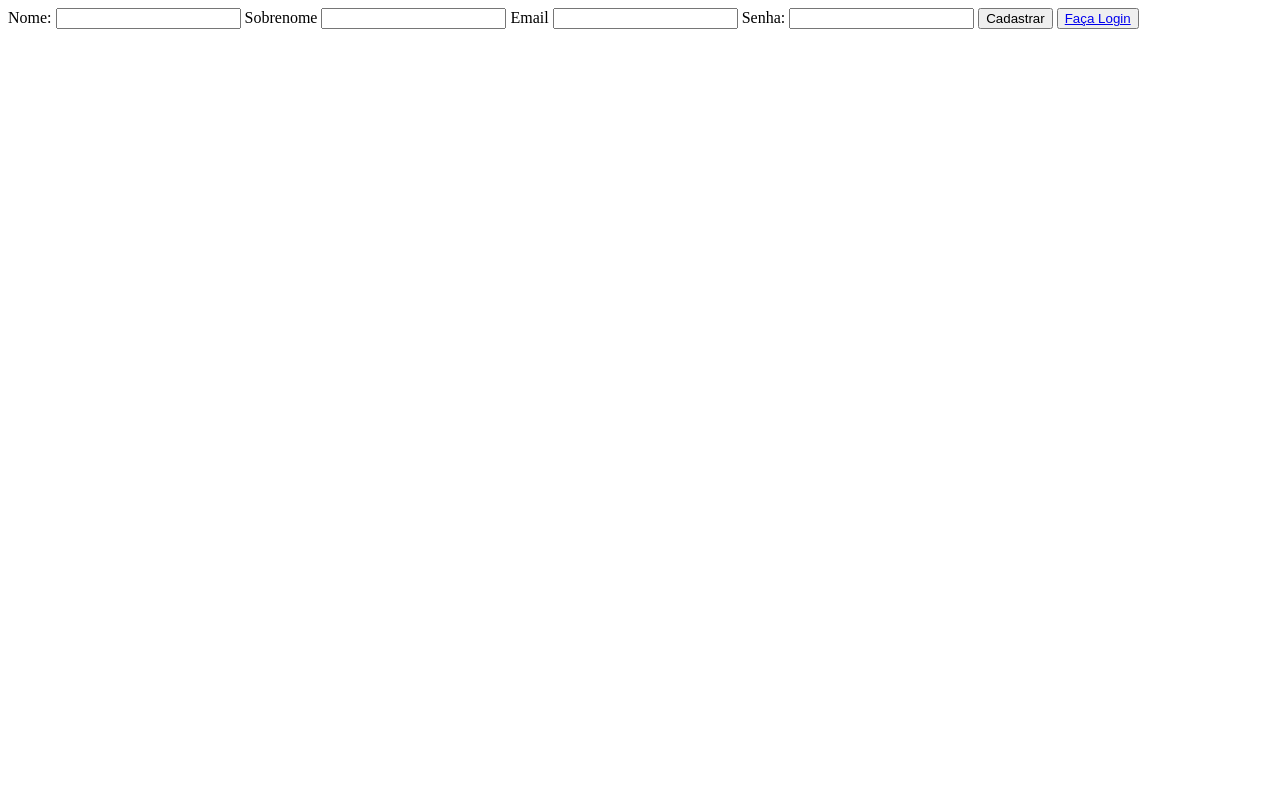
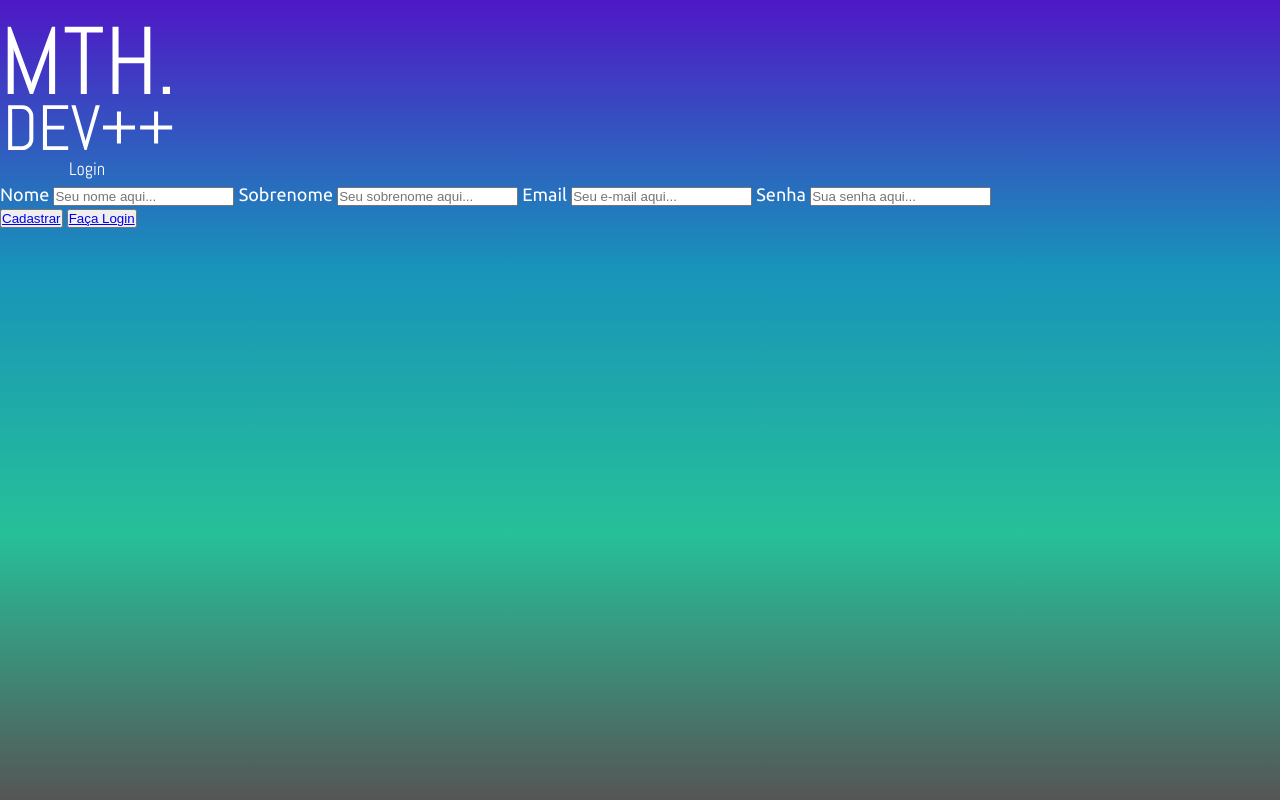
Before and after one commit to Guilh3rmeCabral/CadastroLogin-Download, a PHP site: page /cadastro.php in a window 1280 px wide. Run offline with PHP 8.4, Linux system fonts and the light colour scheme.

Commit message:
Subindo alterações do back e inicialização de front

```diff
--- a/CadastroLogin/banco/cadas.php
+++ b/CadastroLogin/banco/cadas.php
@@ -1,6 +1,6 @@
 <?php
 
-    include("banco/conexao.php");
+    include("conexao.php");
 
     $name=$_POST['name'];
     $sobrenome=$_POST['sobrenome'];
@@ -11,8 +11,7 @@
         VALUES ('$name', '$sobrenome', '$email', '$senha')";
 
     if(mysqli_query($conexao, $sql)){
-        echo "Usuário cadastrado com sucesso!";
-        return ;
+        header('Location: ../login.php');
     }
     else {
         echo "Erro".mysqli_error($conexao);
--- a/CadastroLogin/cadastro.php
+++ b/CadastroLogin/cadastro.php
@@ -1,26 +1,32 @@
 <!DOCTYPE html>
-<html lang="en">
+<html lang="PT-BR">
 <head>
     <meta charset="UTF-8">
     <meta http-equiv="X-UA-Compatible" content="IE=edge">
     <meta name="viewport" content="width=device-width, initial-scale=1.0">
-    <title>Document</title>
+    <link rel="stylesheet" href="styles.css">
+    <title>Tela de Cadastro | MTH Dev++</title>
 </head>
 <body>
-    <form action="banco/cadas.php" method="POST">
-        <label for="">Nome:</label>
-        <input type="text" name="name">
+    <img src="assents/Logo.svg">
+    <div class="form">
+        <form action="banco/cadas.php" method="POST">
+            <label for="">Nome</label>
+            <input type="text" name="name" placeholder="Seu nome aqui..." required>
 
-        <label for="">Sobrenome</label>
-        <input type="text" name="sobrenome">
+            <label for="">Sobrenome</label>
+            <input type="text" name="sobrenome" placeholder="Seu sobrenome aqui..." required>
 
-        <label for="">Email</label>
-        <input type="e-mail" name="email">
+            <label for="">Email</label>
+            <input type="e-mail" name="email" placeholder="Seu e-mail aqui..." required>
 
-        <label for="">Senha:</label>
-        <input type="password" name="senha">
-        <button>Cadastrar</button>
-        <button><a href="login.php">Faça Login</a></button>
-    </form>
+            <label for="">Senha</label>
+            <input type="password" name="senha" placeholder="Sua senha aqui..." required>
+            <div class="btn">
+            <button><a href="login.php">Cadastrar</a></button>
+            <button><a href="login.php">Faça Login</a></button>
+
+        </form>
+    </div>
 </body>
 </html>
--- /dev/null
+++ b/CadastroLogin/styles.css
@@ -0,0 +1,17 @@
+@import url('https://fonts.googleapis.com/css2?family=Poppins:wght@600&family=Ubuntu&display=swap');
+
+*{
+    margin: 0;
+    padding: 0;
+    box-sizing: border-box;
+}
+html {
+    font-size: 18px;
+    font-family: 'Ubuntu', sans-serif;
+}
+body{
+    width: 100%;
+    height: 100vh;
+    color: #fff;
+    background: linear-gradient(180deg, #4F17C6, #1893BA, #26C099, #555555);
+}
```
Also changed, not shown: CadastroLogin/dashboard.php (+11 -7 lines), CadastroLogin/login.php (+15 -10 lines), CadastroLogin/assents/Logo.svg (added).
